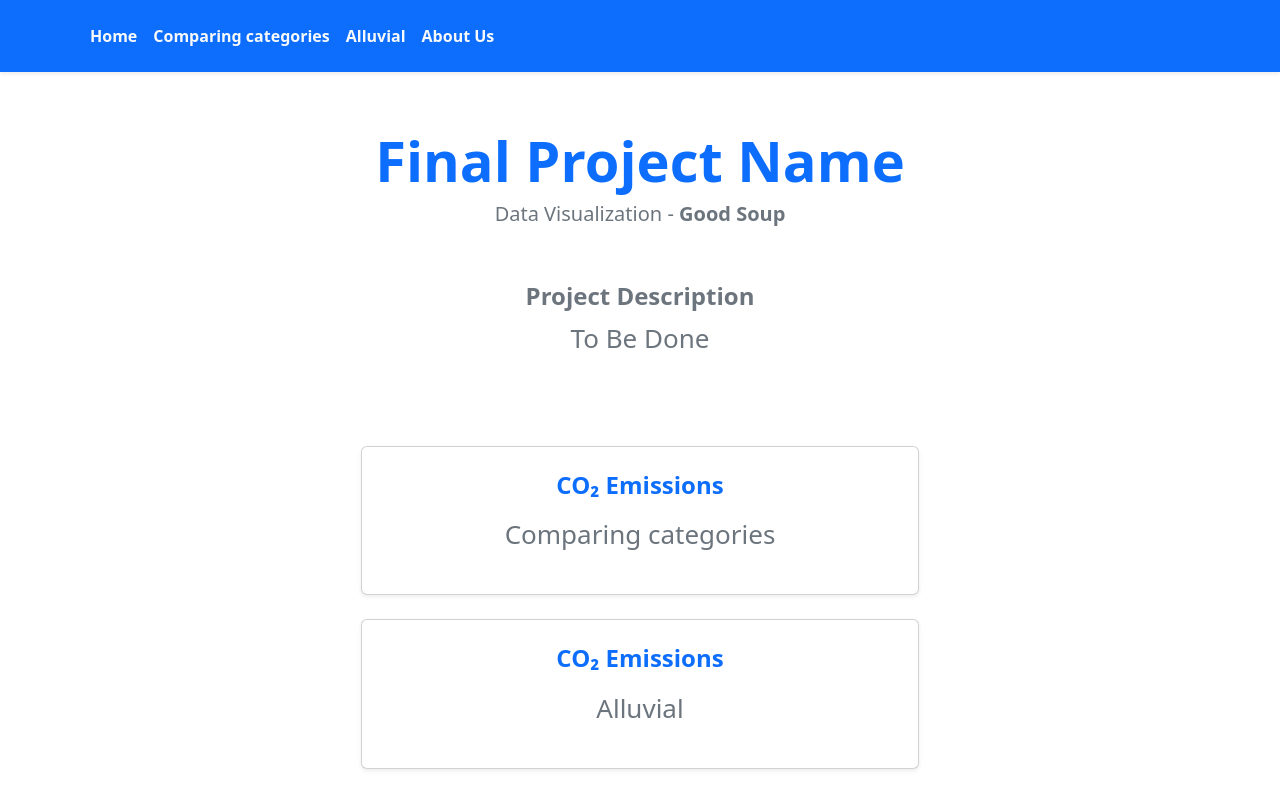
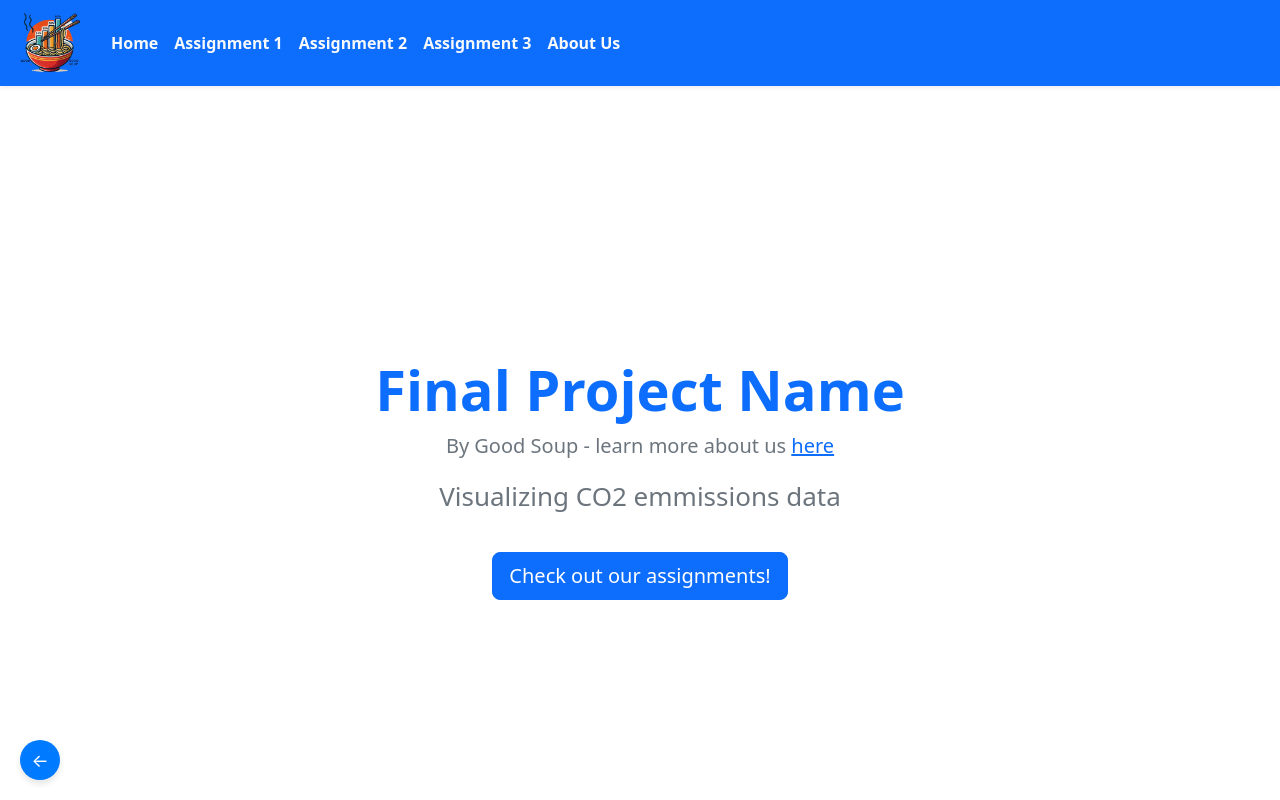
Before and after one commit to Sasmukni/GoodSoupDataVis, a React (Create React App) app: page /#/ in a window 1280 px wide. Shown: the top 800 px of the page. Built offline with nearby package versions, Linux system fonts and the light colour scheme.

Commit message:
prime modifiche grafiche

```diff
--- a/src/App.css
+++ b/src/App.css
@@ -40,3 +40,52 @@
 .filters-bar{
   flex:auto;
 }
+
+/*Jumbotron style*/
+
+.jumbotron-fluid {
+  min-height: 100vh;
+  display: flex;
+  flex-direction: column;
+  justify-content: center;
+  align-items: center;
+  width: 100%;
+}
+
+.jumbotron .container {
+  text-align: center;
+}
+
+.btn-lg {
+  margin-top: 20px;
+}
+
+/*Back button style */
+
+.back-button {
+  position: fixed;
+  bottom: 20px;
+  left: 20px;
+  width: 40px;
+  height: 40px;
+  background-color: #007bff;
+  color: white;
+  border: none;
+  border-radius: 50%;
+  font-size: 18px;
+  cursor: pointer;
+  box-shadow: 0 4px 6px rgba(0, 0, 0, 0.1);
+  z-index: 1000;
+  display: flex;
+  justify-content: center;
+  align-items: center;
+  transition: background-color 0.3s ease;
+}
+
+.back-button:hover {
+  background-color: #0056b3;
+}
+
+.back-button:focus {
+  outline: none;
+}
--- a/src/App.js
+++ b/src/App.js
@@ -18,11 +18,13 @@ import { ChoroplethMapBasicDemo } from './routes/Map';
 import 'bootstrap/dist/css/bootstrap.min.css';
 import 'bootstrap/dist/js/bootstrap.bundle.min.js';
 import AlluvialGraph from './alluvial';
+import BackButton from './backbutton';
 
 function App() {
   return (
     <>
     <ScrollToTop />
+    <BackButton/>
     <Navbar />
       <Routes>
         <Route path="/" element={<Home />} />
--- /dev/null
+++ b/src/backbutton.js
@@ -0,0 +1,19 @@
+import React from "react";
+import { useNavigate } from "react-router-dom";
+import "./App.css";
+
+const BackButton = () => {
+  const navigate = useNavigate();
+
+  return (
+    <button
+      className="back-button"
+      onClick={() => navigate("/")}
+      aria-label="Back to homepage"
+    >
+      ←
+    </button>
+  );
+};
+
+export default BackButton;
--- a/src/navbar.js
+++ b/src/navbar.js
@@ -1,9 +1,18 @@
 import './App.css';
 import { Link } from "react-router-dom"
+import logo from "./goodsoup-removebg.png"
 const Navbar =()=>{
       return (
-            <div className="navbar navbar-expand-lg navbar-dark bg-primary shadow-sm py-3">
-                  <div className="container">
+            <div className="navbar sticky-top navbar-expand-lg navbar-dark bg-primary shadow-sm py-0">
+                  <div className="container-fluid">
+                        <a class="navbar-brand" href="#/">
+                              <img
+                              src={logo}
+                              alt="Good Soup Logo"
+                              className="d-inline-block align-text-top"
+                              style={{ height: 'auto', width: '75px' }}
+                              />
+                        </a>
                         <button
                               className="navbar-toggler"
                               type="button"
@@ -21,10 +30,13 @@ const Navbar =()=>{
                                           <Link className="nav-link text-light fw-semibold" to="/">Home</Link>
                                     </li>
                                     <li className="nav-item">
-                                          <Link className="nav-link text-light fw-semibold" to="/assignment1">Comparing categories</Link>
+                                          <Link className="nav-link text-light fw-semibold" to="/assignment1">Assignment 1</Link>
                                     </li>
                                     <li className="nav-item">
-                                          <Link className="nav-link text-light fw-semibold" to="/alluvial">Alluvial</Link>
+                                          <Link className="nav-link text-light fw-semibold" to="/alluvial">Assignment 2</Link>
+                                    </li>
+                                    <li className="nav-item">
+                                          <Link className="nav-link text-light fw-semibold" to="/map">Assignment 3</Link>
                                     </li>
                                     <li className="nav-item">
                                           <Link className="nav-link text-light fw-semibold" to="/aboutus">About Us</Link>
--- a/src/routes/aboutus.js
+++ b/src/routes/aboutus.js
@@ -1,12 +1,20 @@
+import logo from "../goodsoup-removebg.png"
+
 function AboutUs() {
   return (
     <div className="App">
         <header className="App-header py-5 bg-light rounded shadow-sm">
-            <h1 className="display-4 fw-bold text-primary mb-3 text-center">GoodSoup</h1>
+            <img
+            src={logo}
+            alt="Good Soup Logo"
+            className="d-inline-block align-text-top"
+            style={{ height: 'auto', width: '200px' }}
+            />
+            <h1 className="display-4 fw-bold text-primary mb-3 text-center">Good Soup</h1>
             <h2 className="h5 text-secondary mt-3 text-center">Computer Science Master's Degree - 2024/2025</h2>
 
             <div className="my-4">
-            <h3 className="h4 fw-semibold text-secondary text-center">Members:</h3>
+            <h3 className="h4 fw-semibold text-primary text-center">Members:</h3>
             <ul className="list-unstyled text-secondary text-center">
                 <li>Alluto Enrico</li>
                 <li>Capani Samuele</li>
--- a/src/routes/assignment1.js
+++ b/src/routes/assignment1.js
@@ -7,84 +7,83 @@ function Assignment1() {
       <header className="App-header py-5">
         <h1 className="display-4 fw-bold text-primary mb-3">CO₂ Emissions</h1>
         <h2 className="h5 text-secondary mt-3">Comparing categories</h2>
+
+        <div className="text-secondary py-3 px-2">
+          <p className="p-4">
+            <h2 className="text-primary mb-4">Per capita CO₂ emissions</h2>
+            <span className="d-block mt-2 text-start">
+              These are typically higher in countries with a strong dependence on fossil fuels. This includes major producers like the Gulf states, wealthy nations with high energy consumption per person like Luxembourg, heavily industrialized countries such as the United States or Canada, and even small nations with significant tourism, like Trinidad and Tobago.
+            </span>
+          </p>
+        </div>
         <div className="container my-5">
             <div className="row">
-                <div className="col-md-4 d-flex align-items-stretch">
+                <div className="col-md-6 d-flex align-items-stretch">
                   <Link to="/emissions" style={{ textDecoration: 'none', width: '100%' }}>
                     <div className="p-3 border rounded shadow-sm w-100">
                       <h3 className="h5 text-primary">CO₂ emissions per capita</h3>
                       <h4 className="h6 text-secondary">Bar plot</h4>
-                      <LinePlot width={160} height={100} data={[157,223,487,810,232]}/>
                     </div>
                   </Link>
                 </div>
 
-                <div className="col-md-4 d-flex align-items-stretch">
+                <div className="col-md-6 d-flex align-items-stretch">
                   <Link to="/emissionsDecade" style={{ textDecoration: 'none', width: '100%' }}>
                     <div className="p-3 border rounded shadow-sm w-100">
                       <h3 className="h5 text-primary">CO₂ emissions per capita (decade)</h3>
                       <h4 className="h6 text-secondary">Bar plot</h4>
-                      <LinePlot width={160} height={100} />
-                    </div>
-                  </Link>
-                </div>
-
-                <div className="col-md-4 d-flex align-items-stretch">
-                  <Link to="/heatmap" style={{ textDecoration: 'none', width: '100%' }}>
-                    <div className="p-3 border rounded shadow-sm w-100">
-                      <h3 className="h5 text-primary">CO₂ emissions (fossil/land-use)</h3>
-                      <h4 className="h6 text-secondary">Heatmap</h4>
-                      <LinePlot width={160} height={100} data={[490,920,184,739,364]}/>
                     </div>
                   </Link>
                 </div>
             </div>
+        </div>
 
-            <div className="row mt-3">
-                <div className="col-md-4 d-flex align-items-stretch">
-                    <Link to="/stacked" style={{ textDecoration: 'none', width: '100%' }}>
-                    <div className="p-3 border rounded shadow-sm w-100">
-                        <h3 className="h5 text-primary">CO₂ emissions in total</h3>
-                        <h4 className="h6 text-secondary">Stacked bar plot</h4>
-                        <LinePlot width={160} height={100} />
-                    </div>
-                    </Link>
-                </div>
-
-                <div className="col-md-4 d-flex align-items-stretch">
-                    <Link to="/stackedMultiple" style={{ textDecoration: 'none', width: '100%' }}>
-                    <div className="p-3 border rounded shadow-sm w-100">
-                        <h3 className="h5 text-primary">CO₂ emissions in total</h3>
-                        <h4 className="h6 text-secondary">Stacked multiple bar plot</h4>
-                        <LinePlot width={160} height={100} />
-                    </div>
-                    </Link>
-                </div>
-
-                <div className="col-md-4 d-flex align-items-stretch">
-                    <Link to="/stackedPercentile" style={{ textDecoration: 'none', width: '100%' }}>
-                    <div className="p-3 border rounded shadow-sm w-100">
-                        <h3 className="h5 text-primary">CO₂ emissions (percentage)</h3>
-                        <h4 className="h6 text-secondary">Stacked bar plot</h4>
-                        <LinePlot width={160} height={100} />
-                    </div>
-                    </Link>
-                </div>
-            </div>
-        </div>
         <div className="text-secondary py-3 px-2">
-          <p className="mb-3">
-            <strong className="text-primary">Per capita CO₂ emissions</strong>
-            <span className="d-block mt-2">
-              These are typically higher in countries with a strong dependence on fossil fuels. This includes major producers like the Gulf states, wealthy nations with high energy consumption per person like Luxembourg, heavily industrialized countries such as the United States or Canada, and even small nations with significant tourism, like Trinidad and Tobago.
-            </span>
-          </p>
-          <p>
-            <strong className="text-primary">Total CO₂ emissions</strong>
-            <span className="d-block mt-2">
+          <p className="p-4">
+            <h2 className="text-primary mb-4">Total CO₂ emissions</h2>
+            <span className="d-block mt-2 text-start">
               These are typically higher in countries with large populations and substantial industrial activity. Countries where land use change is a major source of emissions are often characterized by deforestation, like Brazil. In contrast, those with higher fossil fuel emissions rely heavily on oil production and/or have significant energy consumption, like the United States.
             </span>
           </p>
+        </div>
+        <div className="container my-5">
+          <div className="row mt-3">
+          <div className="col-md-3 d-flex align-items-stretch">
+            <Link to="/heatmap" style={{ textDecoration: 'none', width: '100%' }}>
+              <div className="p-3 border rounded shadow-sm w-100">
+                <h3 className="h5 text-primary">CO₂ emissions (fossil/land-use)</h3>
+                <h4 className="h6 text-secondary">Heatmap</h4>
+              </div>
+            </Link>
+          </div>
+
+            <div className="col-md-3 d-flex align-items-stretch">
+                <Link to="/stacked" style={{ textDecoration: 'none', width: '100%' }}>
+                <div className="p-3 border rounded shadow-sm w-100">
+                    <h3 className="h5 text-primary">CO₂ emissions in total</h3>
+                    <h4 className="h6 text-secondary">Stacked bar plot</h4>
+                </div>
+                </Link>
+            </div>
+
+            <div className="col-md-3 d-flex align-items-stretch">
+                <Link to="/stackedMultiple" style={{ textDecoration: 'none', width: '100%' }}>
+                <div className="p-3 border rounded shadow-sm w-100">
+                    <h3 className="h5 text-primary">CO₂ emissions in total</h3>
+                    <h4 className="h6 text-secondary">Stacked multiple bar plot</h4>
+                </div>
+                </Link>
+            </div>
+
+            <div className="col-md-3 d-flex align-items-stretch">
+                <Link to="/stackedPercentile" style={{ textDecoration: 'none', width: '100%' }}>
+                <div className="p-3 border rounded shadow-sm w-100">
+                    <h3 className="h5 text-primary">CO₂ emissions (percentage)</h3>
+                    <h4 className="h6 text-secondary">Stacked bar plot</h4>
+                </div>
+                </Link>
+            </div>
+          </div>
         </div>
       </header>
     </div>
--- a/src/routes/home.js
+++ b/src/routes/home.js
@@ -4,33 +4,48 @@ import { Link } from "react-router-dom";
 function Home() {
     return (
       <div className="App">
-        <header className="App-header py-5">
-            <div className="text-center mb-5">
+        <header className="App-header py-0">
+          <div class="jumbotron jumbotron-fluid">
+            <div class="container">
               <h1 className="display-4 fw-bold text-primary">Final Project Name</h1>
-              <h2 className="h5 text-secondary">
-                Data Visualization - <b>Good Soup</b>
-              </h2>
+              <p className="lead text-secondary">By <b>Good Soup</b> - learn more about us <a href="/#/aboutus">here</a></p>
+              <p className="text-secondary">Visualizing CO2 emmissions data</p>
+              {<p class="lead">
+                <Link class="btn btn-primary btn-lg" to="/assignment1">Check out our assignments!</Link>
+              </p>}
+            </div>
           </div>
 
-            <div className="mb-4">
-              <h2 className="h4 fw-semibold text-secondary">Project Description</h2>
-              <p className="text-secondary">To Be Done</p>
+          <div id="assignments" class="row gap-4 my-5 mx-3">
+            <div class="col-sm-12">
+              <Link to="/assignment1" style={{ textDecoration: 'none' }}>
+              <div class="card shadow-sm p-4">
+                <div class="card-body">
+                  <h5 class="card-title text-primary h4 fw-semibold mb-4">Assignment 1</h5>
+                  <p class="card-text text-secondary">Comparing categories</p>
                 </div>
-
-            <div className="container my-5 d-flex flex-column align-items-center gap-4">
-              <div className="col-md-6">
-                <Link to="/assignment1" style={{ textDecoration: 'none' }}>
-                  <div className="card text-center shadow-sm p-4">
-                    <h2 className="h4 fw-semibold text-primary mb-3">CO₂ Emissions</h2>
-                    <p className="text-secondary">Comparing categories</p>
               </div>
               </Link>
             </div>
-              <div className="col-md-6">
+
+            <div class="col-sm-12">
               <Link to="/alluvial" style={{ textDecoration: 'none' }}>
-                  <div className="card text-center shadow-sm p-4">
-                    <h2 className="h4 fw-semibold text-primary mb-3">CO₂ Emissions</h2>
-                    <p className="text-secondary">Alluvial</p>
+              <div class="card shadow-sm p-4">
+                <div class="card-body">
+                  <h5 class="card-title text-primary h4 fw-semibold mb-4">Assignment 2</h5>
+                  <p class="card-text text-secondary">Alluvial</p>
+                </div>
+              </div>
+              </Link>
+            </div>
+
+            <div class="col-sm-12">
+              <Link to="/map" style={{ textDecoration: 'none' }}>
+              <div class="card shadow-sm p-4">
+                <div class="card-body">
+                  <h5 class="card-title text-primary h4 fw-semibold mb-4">Assignment 3</h5>
+                  <p class="card-text text-secondary">Maps</p>
+                </div>
               </div>
               </Link>
             </div>
```
Also changed, not shown: src/goodsoup-removebg.png (added). Lines whose indentation alone changed are shown as unchanged.
